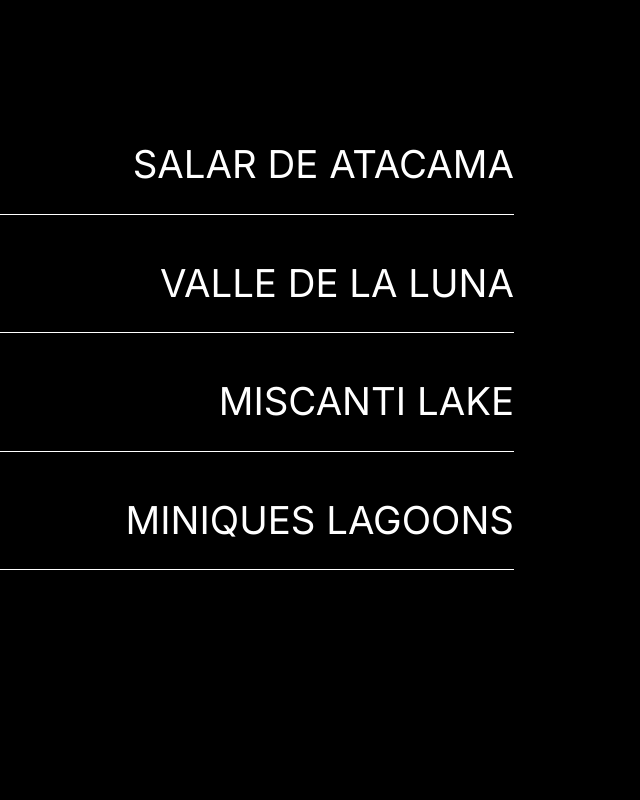
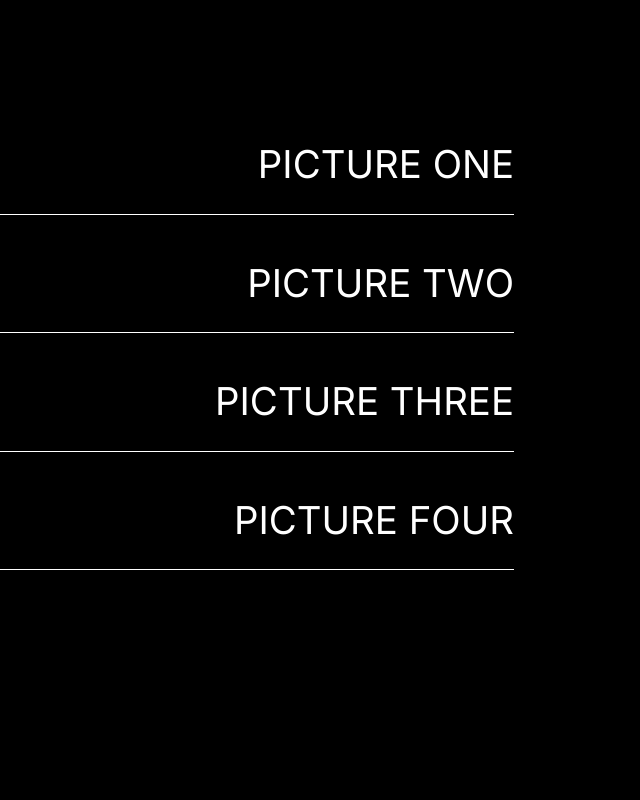
Before and after one commit to tilakoli/Portfoliov3, a Next.js app: page / in a window 1280 px wide. Shown: the part 1420-2220 px from the top of the page, without its empty margins (638-1278 px from the left). Built offline with nearby package versions, Linux system fonts and the light colour scheme.

Commit message:
add a dummy loader

```diff
--- a/package.json
+++ b/package.json
@@ -20,8 +20,11 @@
     "react-dom": "18.2.0"
   },
   "devDependencies": {
+    "@types/node": "20.10.6",
+    "@types/react": "18.2.46",
     "autoprefixer": "^10.4.16",
     "postcss": "^8.4.32",
-    "tailwindcss": "^3.3.6"
+    "tailwindcss": "^3.3.6",
+    "typescript": "5.3.3"
   }
 }
--- /dev/null
+++ b/src/app/loading.tsx
@@ -0,0 +1,10 @@
+'use client';
+import React from 'react'
+
+const Loader = () => {
+  return (
+    <div className='bg-red-500 h-screen w-screen z-50 flex items-center justify-center'>Wait for it...</div>
+  )
+}
+
+export default Loader
--- a/src/app/page.js
+++ b/src/app/page.js
@@ -1,34 +1,47 @@
 'use client';
-import { useEffect } from 'react';
+import React, { useEffect, useState } from 'react';
+import { Suspense } from 'react';
+import Loader from './loading';
 import Intro from '../components/Intro';
 import Description from '../components/Description';
 import Projects from '../components/Projects';
 import ScrollSection from '../components/HorizontalScrollSection';
+
 export default function Home() {
+  const [loading, setLoading] = useState(true);
 
-  useEffect( () => {
-    (
-      async () => {
-          const LocomotiveScroll = (await import('locomotive-scroll')).default
-          const locomotiveScroll = new LocomotiveScroll();
-      }
-    )()
-  }, [])
+  useEffect(() => {
+    const delay = 5000;
+
+    const timer = setTimeout(() => {
+      setLoading(false);
+    }, delay);
+
+    // Clear the timer on component unmount to avoid memory leaks
+    return () => clearTimeout(timer);
+  }, []);
 
   return (
-      <main >
+    <Suspense fallback={<Loader />}>
+      <main>
+        {loading ? (
+          <Loader />
+        ) : (
+
+          <div>
             <Intro />
 
             <Description />
-
             <div className=' w-[99%] text-white uppercase flex justify-center items-center'>
               <Projects />
             </div>
             <ScrollSection />
-
             <div className=' w-[99%] h-screen text-white uppercase flex justify-center items-center '>
               Let`s work together
             </div>
+          </div>
+        )}
       </main>
-  )
+    </Suspense>
+  );
 }
--- a/src/components/Projects/index.jsx
+++ b/src/components/Projects/index.jsx
@@ -6,19 +6,19 @@ import { ScrollTrigger } from 'gsap/ScrollTrigger';
 
 const projects = [
     {
-        title: "Salar de Atacama",
+        title: "Picture one",
         src: "salar_de_atacama.jpg"
     },
     {
-        title: "Valle de la luna",
+        title: "Picture two",
         src: "valle_de_la_muerte.jpeg"
     },
     {
-        title: "Miscanti Lake",
+        title: " Picture three",
         src: "miscani_lake.jpeg"
     },
     {
-        title: "Miniques Lagoons",
+        title: " Picture four",
         src: "miniques_lagoon.jpg"
     },
 ]
--- a/src/tsconfig.json
+++ b/src/tsconfig.json
@@ -1,5 +1,6 @@
 {
   "compilerOptions": {
+    "esModuleInterop": true,
     "jsx": "react",
     "paths": {
       "@/*": ["./src/*"]
```
Also changed, not shown: src/app/pages/_document.js (added, +14 -0 lines), tsconfig.json (added, +35 -0 lines), src/app/globals.css (line endings or trailing spaces), 1 other file (tests, documents, lock files or other folders). Lines whose indentation alone changed are shown as unchanged.
